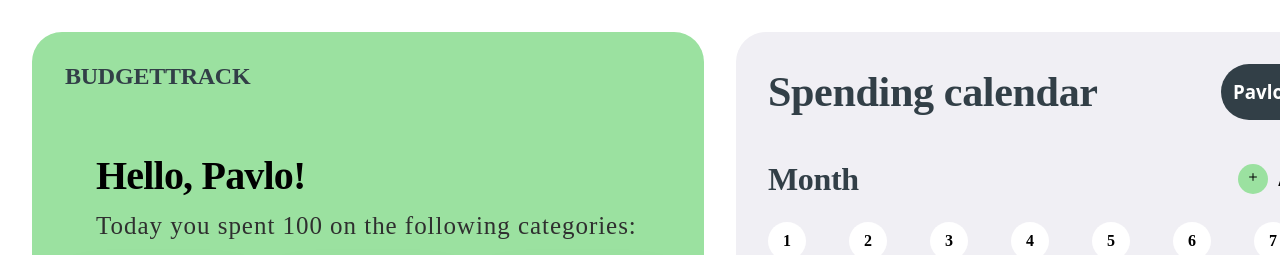
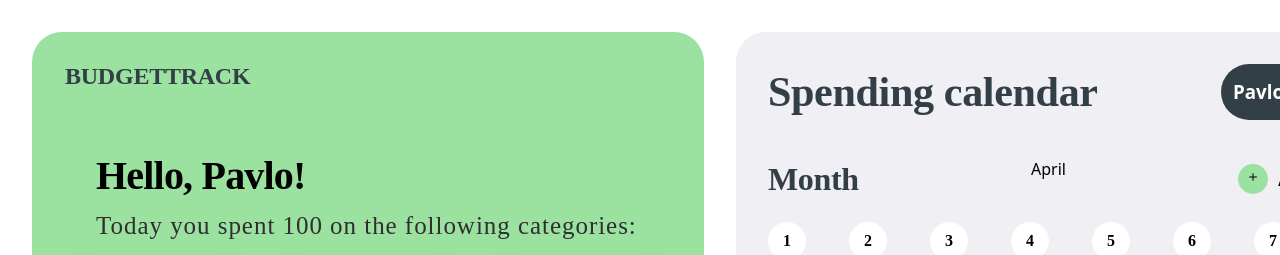
Before and after one commit to kulikp1/qualification, a React (Vite) app: page / in a window 1280 px wide. Shown: the part 800-1055 px from the top of the page. Built offline with nearby package versions, Linux system fonts and the light colour scheme.

Commit message:
render month name

```diff
--- a/src/components/MonthSpend/MonthSpend.jsx
+++ b/src/components/MonthSpend/MonthSpend.jsx
@@ -2,6 +2,7 @@ import css from "./MonthSpend.module.css";
 import UserInfo from "../UserInfo/UserInfo";
 import { IoIosAdd } from "react-icons/io";
 import Calendar from "./Calendar/Calendar";
+import MonthName from "../MonthSpend/MonthName/MonthName";
 
 const MonthsSpend = () => {
   return (
@@ -10,6 +11,7 @@ const MonthsSpend = () => {
 
       <div className={css.spendItems}>
         <h3 className={css.descr}>Month</h3>
+        <MonthName></MonthName>
         <div className={css.btnItem}>
           <button className={css.addBtn}>
             <IoIosAdd />
```
